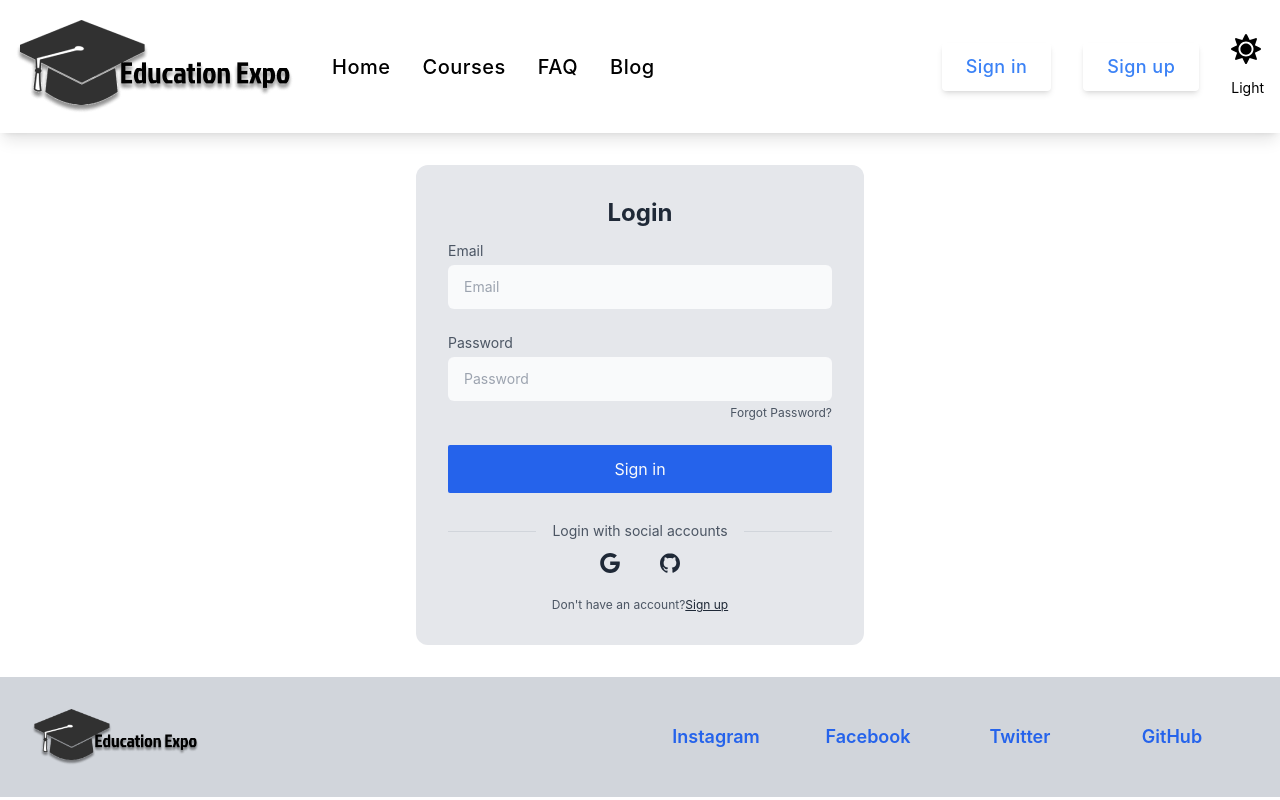
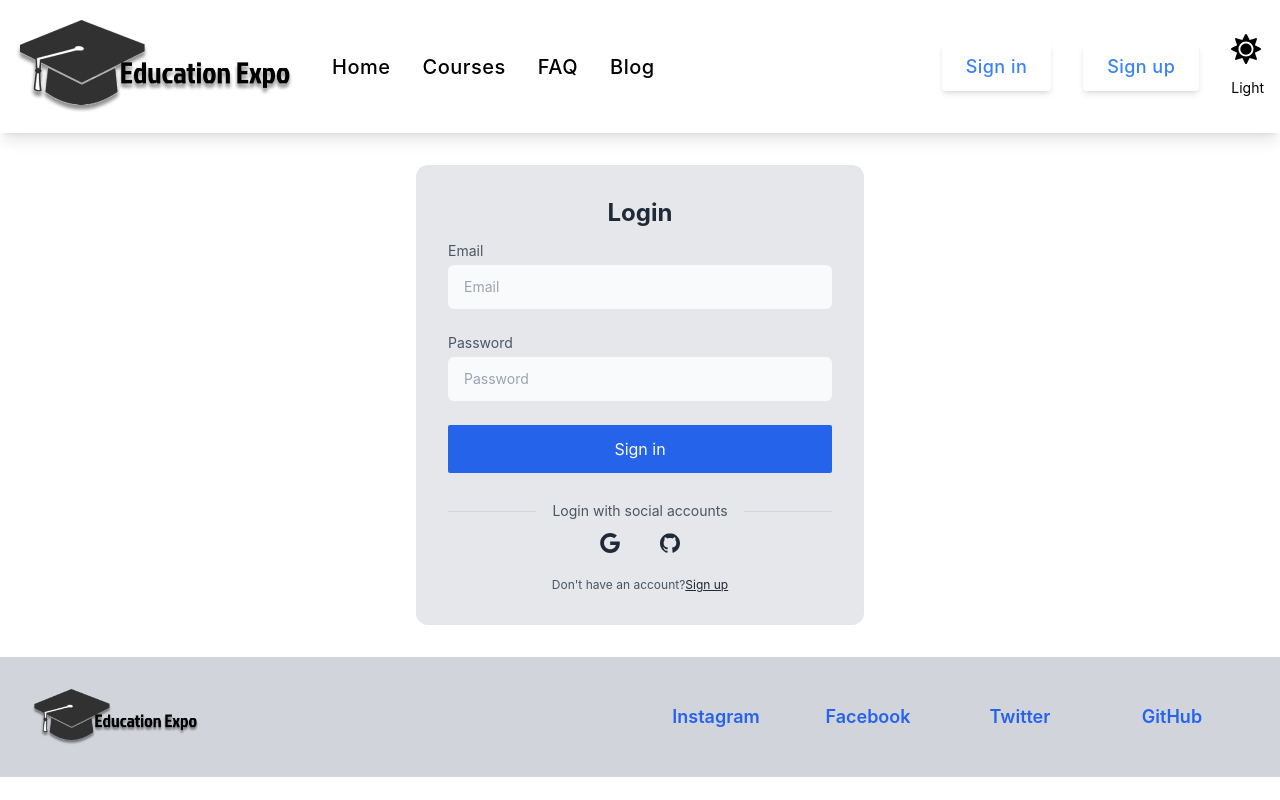
Before and after one commit to ShekhRaselMasrurAhmmadNissan/education-expo-client, a React (Create React App) app: page /login in a window 1280 px wide. Built offline with nearby package versions, Linux system fonts and the light colour scheme; no server answers.

Commit message:
Edited Readme File.

```diff
--- a/src/Pages/Login/Login.js
+++ b/src/Pages/Login/Login.js
@@ -79,11 +79,6 @@ const Login = () => {
 							className="w-full px-4 py-3 rounded-md border-gray-300 bg-gray-50 text-gray-800 focus:border-blue-600"
 							required
 						/>
-						<div className="flex justify-end text-xs text-gray-600">
-							<a rel="noopener noreferrer" href="#">
-								Forgot Password?
-							</a>
-						</div>
 					</div>
 
 					{error && (
```
Also changed, not shown: 1 other file (tests, documents, lock files or other folders).
